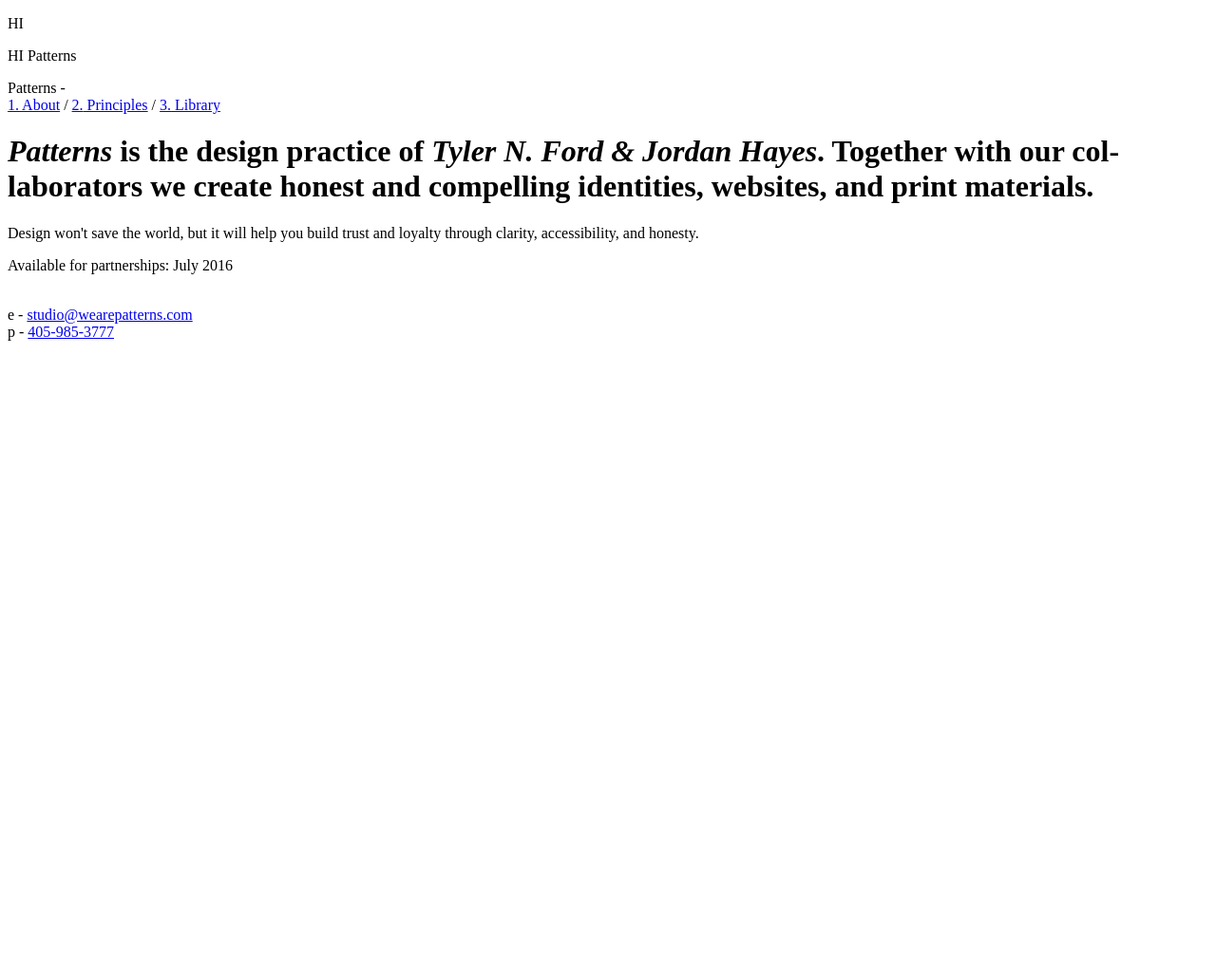
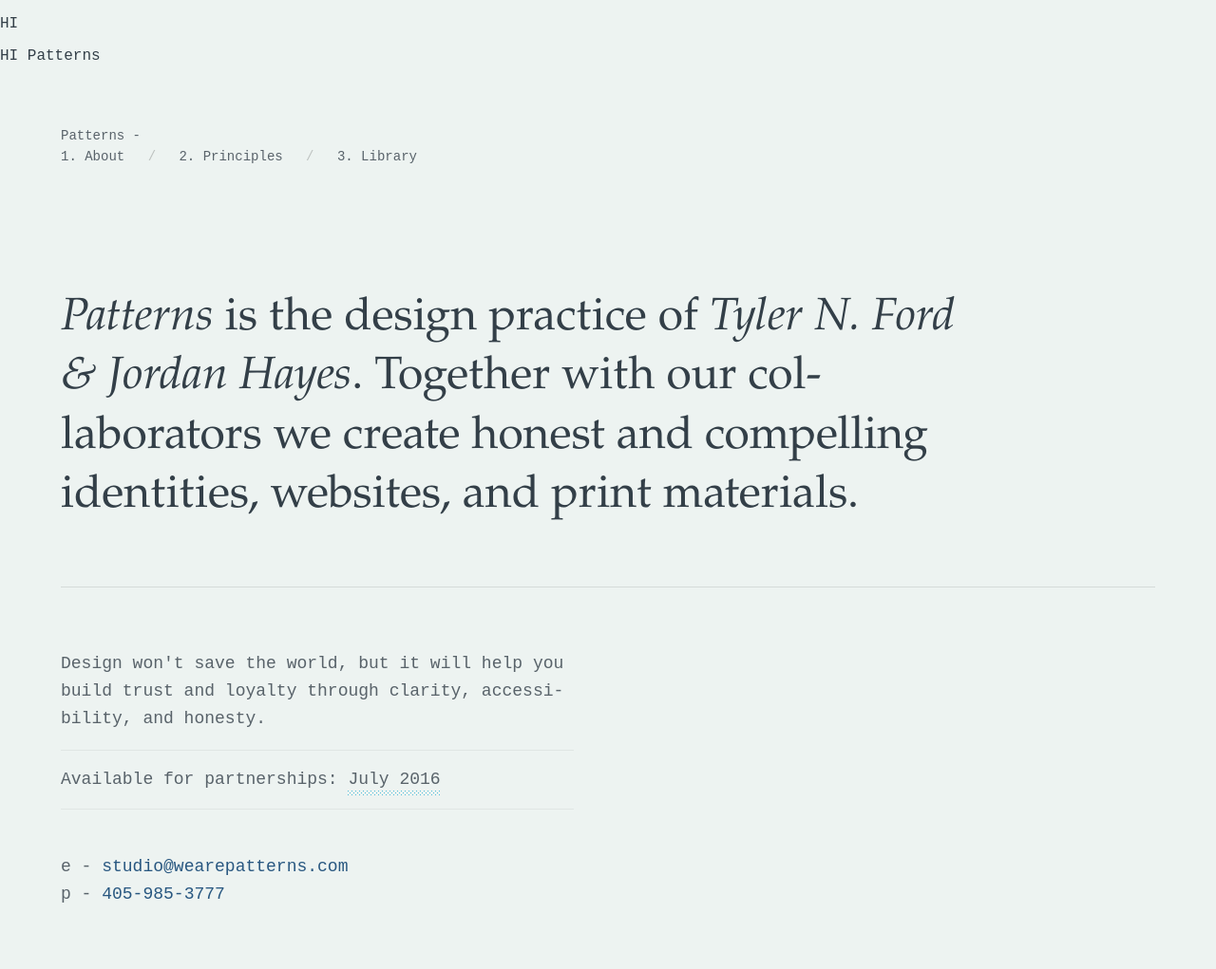
Before and after one commit to wearepatterns/wearepatterns.github.io, a Jekyll site: the page built from about.markdown, in a window 1280 px wide. Shown: the whole page at 95% size. Built offline with Jekyll 4.4.1, drawn with Linux system fonts in a browser that asks for light colours; some web fonts are replaced; before the commit the page ends 900 px from its top, so only the background shows below that.

Commit message:
Update default.html

```diff
--- a/_layouts/default.html
+++ b/_layouts/default.html
@@ -7,7 +7,7 @@
     <title>Patterns | A Design Practice</title>
     <link rel="canonical" href="http://wearepatterns.com">
     <link rel="icon" type="image/png" href="images/favicon.png">
-    <link rel="stylesheet" href="styles.css">
+    <link rel="stylesheet" href="/styles.css">
 </head>
 
 <body>
```
